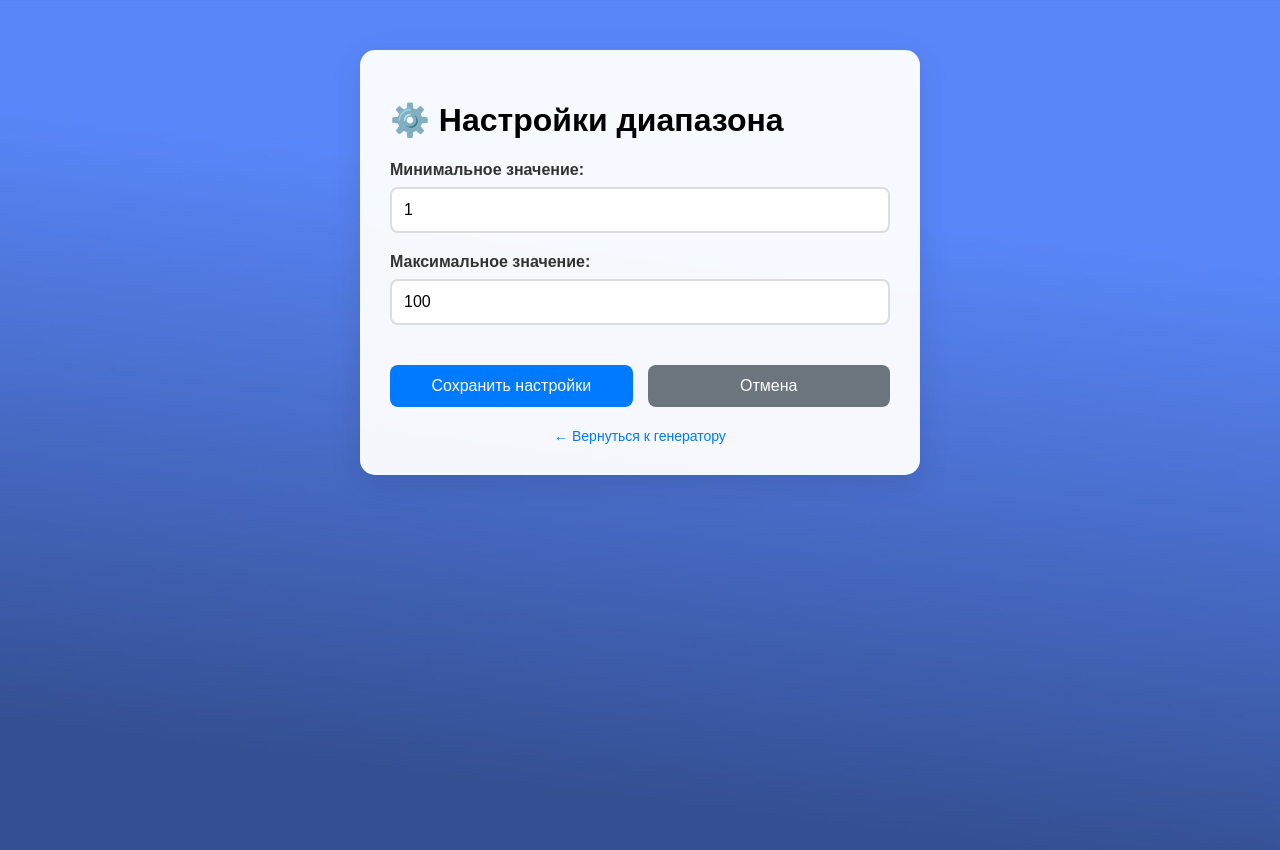
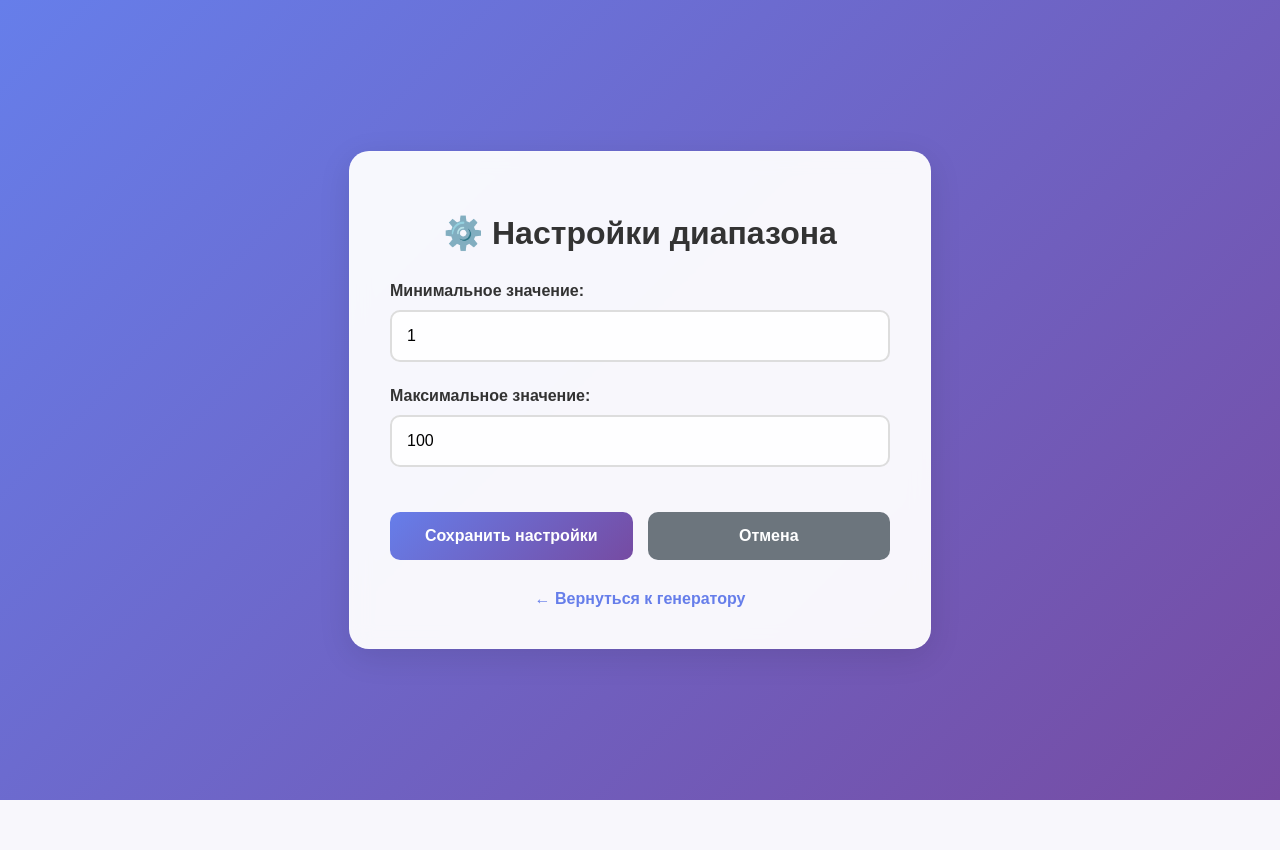
Before and after one commit to Alpetpon/Voenmeh_1, a Flask app: page /settings in a window 1280 px wide. After the commit the page ends 800 px from the top, so only its background shows below. Run offline with Flask 3, Linux system fonts and the light colour scheme.

Commit message:
Добавлен красивый интерфейс с градиентным фоном и анимациями

```diff
--- a/templates/settings.html
+++ b/templates/settings.html
@@ -4,28 +4,49 @@
     <meta charset="UTF-8">
     <meta name="viewport" content="width=device-width, initial-scale=1.0">
     <title>Настройки - Генератор случайных чисел</title>
-    <link rel="stylesheet" href="{{ url_for('static', filename='styles.css') }}">
     <style>
+        body, html {
+            margin: 0;
+            padding: 0;
+            width: 100%;
+            height: 100%;
+            font-family: Arial, sans-serif;
+            background: linear-gradient(135deg, #667eea 0%, #764ba2 100%);
+            background-size: cover;
+            display: flex;
+            justify-content: center;
+            align-items: center;
+            min-height: 100vh;
+        }
+
         .settings-container {
             max-width: 500px;
-            margin: 50px auto;
-            padding: 30px;
+            width: 90%;
+            padding: 40px;
             background: rgba(255, 255, 255, 0.95);
-            border-radius: 15px;
+            border-radius: 20px;
             box-shadow: 0 8px 32px rgba(0, 0, 0, 0.1);
             backdrop-filter: blur(10px);
+            border: 1px solid rgba(255, 255, 255, 0.2);
+        }
+
+        .settings-container h1 {
+            text-align: center;
+            color: #333;
+            margin-bottom: 30px;
+            font-size: 2em;
         }
 
         .settings-form {
             display: flex;
             flex-direction: column;
-            gap: 20px;
+            gap: 25px;
         }
 
         .form-group {
             display: flex;
             flex-direction: column;
-            gap: 8px;
+            gap: 10px;
         }
 
         .form-group label {
@@ -35,16 +56,18 @@
         }
 
         .form-group input {
-            padding: 12px;
+            padding: 15px;
             border: 2px solid #ddd;
-            border-radius: 8px;
+            border-radius: 10px;
             font-size: 16px;
-            transition: border-color 0.3s;
+            transition: all 0.3s ease;
+            background: rgba(255, 255, 255, 0.9);
         }
 
         .form-group input:focus {
             outline: none;
-            border-color: #007bff;
+            border-color: #667eea;
+            box-shadow: 0 0 10px rgba(102, 126, 234, 0.3);
         }
 
         .buttons {
@@ -54,24 +77,26 @@
         }
 
         .btn {
-            padding: 12px 24px;
+            padding: 15px 30px;
             border: none;
-            border-radius: 8px;
+            border-radius: 10px;
             font-size: 16px;
             cursor: pointer;
-            transition: all 0.3s;
+            transition: all 0.3s ease;
             text-decoration: none;
             text-align: center;
             flex: 1;
+            font-weight: bold;
         }
 
         .btn-primary {
-            background: #007bff;
+            background: linear-gradient(135deg, #667eea 0%, #764ba2 100%);
             color: white;
         }
 
         .btn-primary:hover {
-            background: #0056b3;
+            transform: translateY(-2px);
+            box-shadow: 0 5px 15px rgba(102, 126, 234, 0.4);
         }
 
         .btn-secondary {
@@ -81,30 +106,46 @@
 
         .btn-secondary:hover {
             background: #545b62;
+            transform: translateY(-2px);
         }
 
         .error-message {
             background: #f8d7da;
             color: #721c24;
-            padding: 12px;
-            border-radius: 8px;
+            padding: 15px;
+            border-radius: 10px;
             border: 1px solid #f5c6cb;
             margin-bottom: 20px;
+            text-align: center;
         }
 
         .back-link {
             text-align: center;
-            margin-top: 20px;
+            margin-top: 30px;
         }
 
         .back-link a {
-            color: #007bff;
+            color: #667eea;
             text-decoration: none;
-            font-size: 14px;
+            font-size: 16px;
+            font-weight: bold;
+            transition: all 0.3s ease;
         }
 
         .back-link a:hover {
+            color: #764ba2;
             text-decoration: underline;
+        }
+
+        @media (max-width: 600px) {
+            .settings-container {
+                width: 95%;
+                padding: 30px 20px;
+            }
+
+            .buttons {
+                flex-direction: column;
+            }
         }
     </style>
 </head>
```
Also changed, not shown: templates/index.html (+136 -2 lines).
